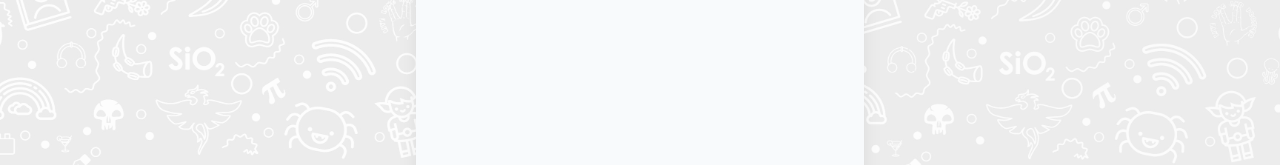
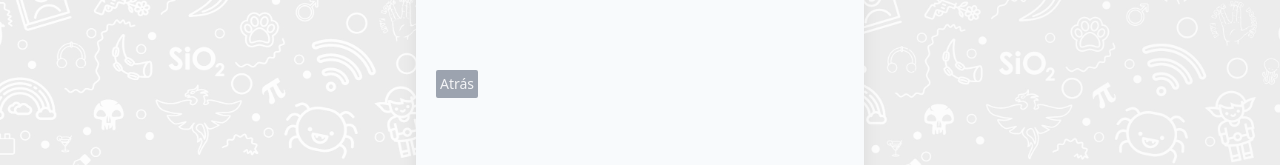
Before and after one commit to Santiago-Restrepo/uclass-frontend, a Next.js app: page /settings in a window 1280 px wide. Shown: the part 303-468 px from the top of the page. Built offline with nearby package versions, Linux system fonts and the light colour scheme; sample sign-in values are in the browser's storage.

Commit message:
prev page

```diff
--- a/src/components/NavBar.tsx
+++ b/src/components/NavBar.tsx
@@ -45,6 +45,7 @@ export const NavBar = () => {
         }
     ], [])
     return (
+        <>
             <div className="flex justify-between w-full px-5 py-2 bg-white shadow-md rounded-md">
                 {
                     items.map((item, index) => {
@@ -73,6 +74,19 @@ export const NavBar = () => {
                     })
                 }
             </div>
+            <div className='w-full mt-2'>
+                <div className='w-full flex justify-start'>
+                    <Link
+                        href={router.query.previus as string || '/'}
+                        className='flex items-center gap-2 bg-gray-400 text-gray-100 p-1 rounded-sm text-sm font-medium'
+                    >
+                        <span>Atrás</span>
+                    </Link>
+
+
+                </div>
+            </div>
+        </>
 
     )
 }
```
Lines whose indentation alone changed are shown as unchanged.
